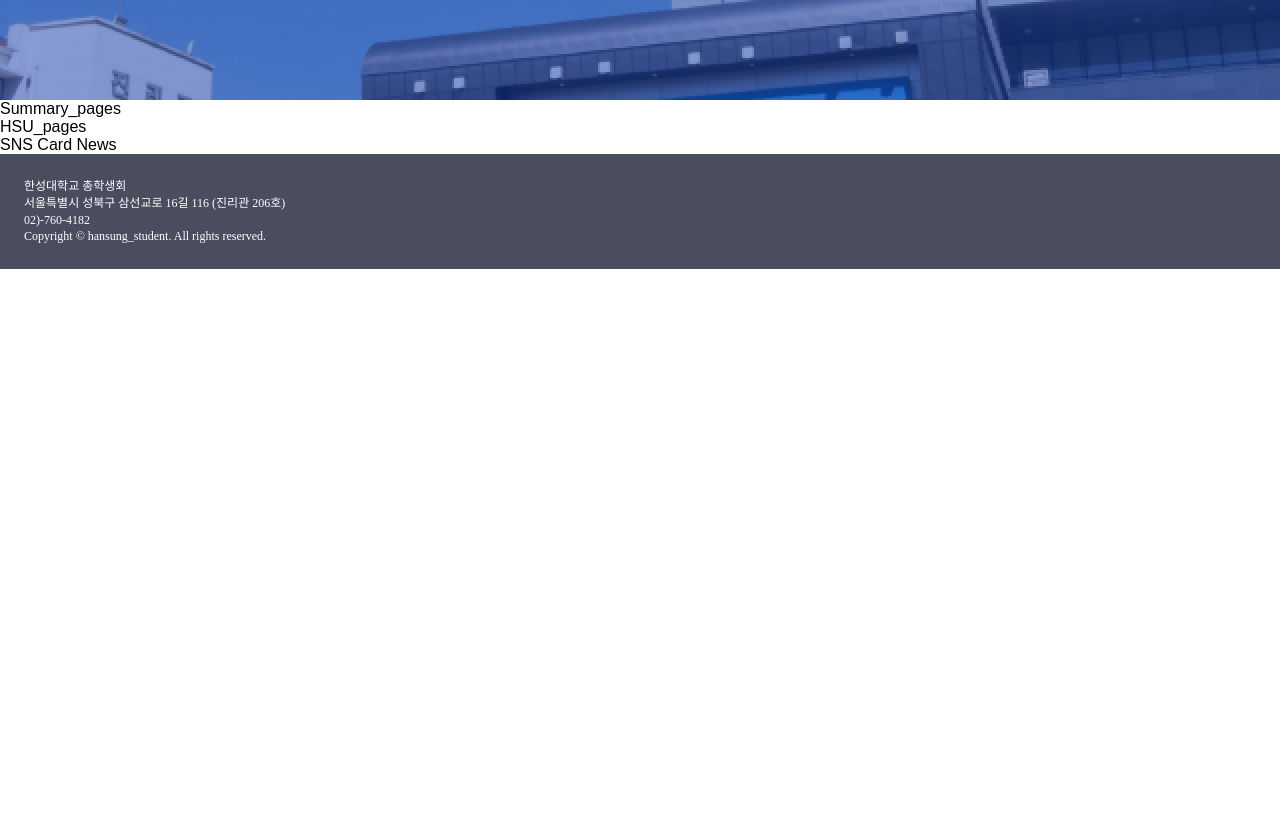
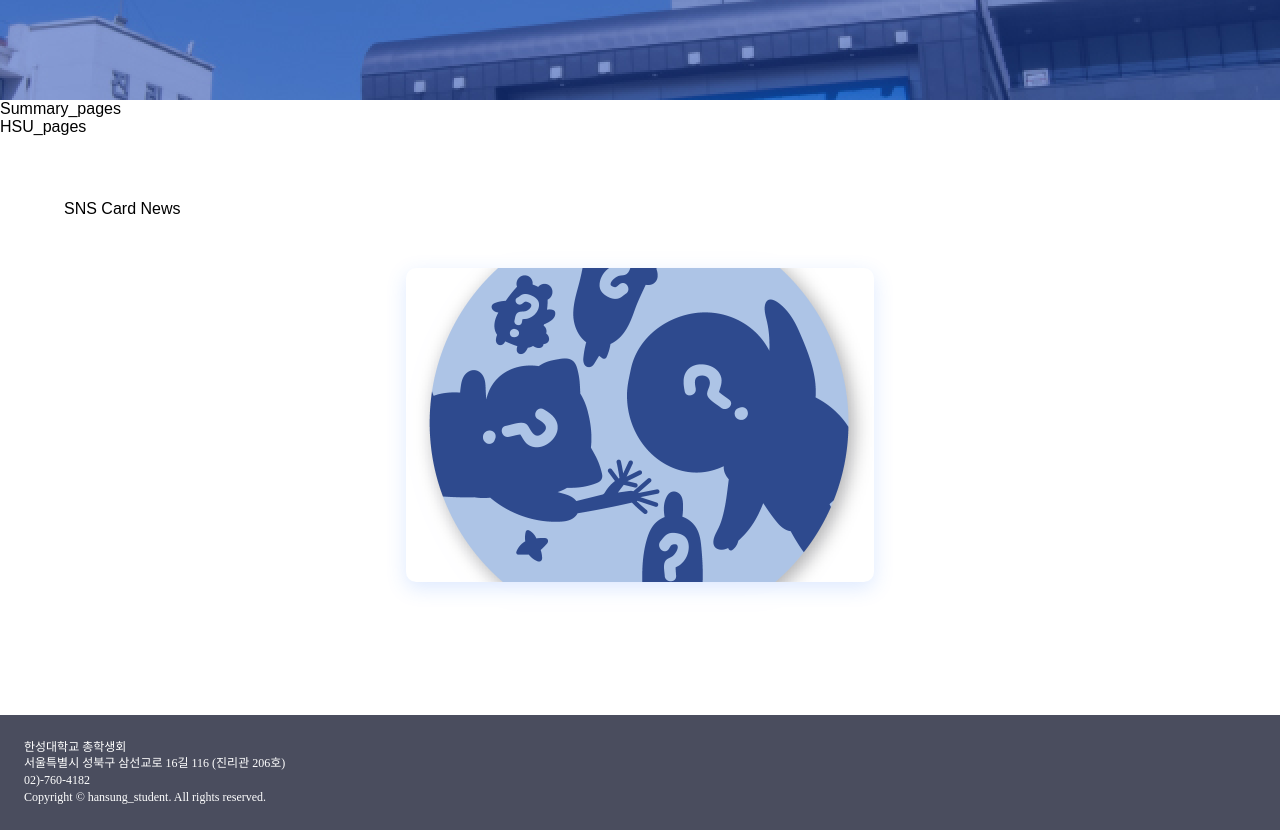
Before and after one commit to JongukYang/council-page, a React (Create React App) app in the folder council-page/: page / in a window 1280 px wide. Shown: the part 540-1370 px from the top of the page. Before the commit the page ends 809 px from the top, so only its background shows below. Built offline with nearby package versions, Linux system fonts and the light colour scheme.

Commit message:
make cards

```diff
--- a/council-page/src/components/CardItem.js
+++ b/council-page/src/components/CardItem.js
@@ -6,10 +6,9 @@ function CardItem(props) {
         <>
         <li className='cards__item'>
         <Link className='cards__item__link' to={props.path}>
-          <figure className='cards__item__pic-wrap' data-category={props.label}>
+          <figure className='cards__item__pic-wrap'>
             <img
               className='cards__item__img'
-              alt='Travel Image'
               src={props.src}
             />
           </figure>
--- a/council-page/src/components/Cards.css
+++ b/council-page/src/components/Cards.css
@@ -0,0 +1,85 @@
+.cards {
+    padding: 4rem;
+    background: #fff;
+  }
+
+  .cards__container {
+    display: flex;
+    flex-flow: column;
+    /* align-items:center; */
+    max-width: 500px;
+    width: 90%;
+    margin: 0 auto;
+  }
+  .cards__wrapper {
+    position: relative;
+    margin: 50px 0 45px;
+  }
+
+  .cards__items {
+    margin-bottom: 24px;
+  }
+
+  .cards__item {
+    display: flex;
+    flex: 1;
+    margin: 0 1rem;
+    border-radius: 10px;
+  }
+
+  .cards__item__link {
+    display: flex;
+    flex-flow: column;
+    width: 100%;
+    box-shadow: 0 6px 20px rgba(56, 125, 255, 0.17);
+    -webkit-filter: drop-shadow(0 6px 20px rgba(56, 125, 255, 0.017));
+    filter: drop-shadow(0 6px 20px rgba(56, 125, 255, 0.017));
+    border-radius: 10px;
+    overflow: hidden;
+    text-decoration: none;
+  }
+
+  .cards__item__pic-wrap {
+    position: relative;
+    width: 100%;
+    padding-top: 67%;
+    overflow: hidden;
+  }
+
+  .fade-img {
+    animation-name: fade-img;
+    animation-duration: 2s;
+  }
+
+  /* .cards__item__pic-wrap::after {
+    content: attr(data-category);
+    position: absolute;
+    bottom: 0;
+    margin-left: 10px;
+    padding: 6px 8px;
+    max-width: calc((100%) - 60px);
+    font-size: 12px;
+    font-weight: 700;
+    color: #fff;
+    background-color: #1f98f4;
+    box-sizing: border-box;
+  }
+   */
+  .cards__item__img {
+    position: absolute;
+    top: 0;
+    right: 0;
+    bottom: 0;
+    left: 0;
+    display: block;
+    width: 100%;
+    max-width: 100%;
+    height: 100%;
+    max-height: 100%;
+    object-fit: cover;
+    transition: all 0.2s linear;
+  }
+
+  .cards__item__img:hover {
+    transform: scale(1.1);
+  }
--- a/council-page/src/components/Cards.js
+++ b/council-page/src/components/Cards.js
@@ -1,11 +1,19 @@
 import React from 'react'
 import CardItem from './CardItem';
 import './Cards.css';
+import Cardimg from './../images/start_img.png'
 
 function Card() {
   return (
     <div className='cards'>
       <p>SNS Card News</p>
+      <div className='cards__container'>
+        <div className='cards__wrapper'>
+          <ul className='cards__items'>
+            <CardItem src = {Cardimg} path='https://github.com/HSU-Council-FE/council-page' />
+          </ul>
+        </div>
+      </div>
     </div>
   )
 }
```
